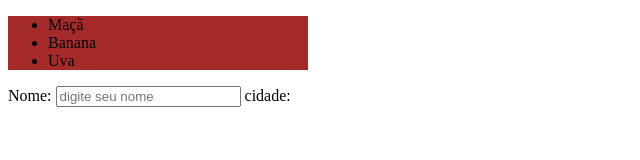
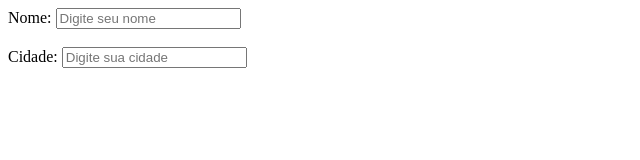
Before and after one commit to Meioruim/SENAI-NOTURNO, a plain HTML site: page index.html in a window 1280 px wide. Shown: the whole page, without its empty margins (0-640 px from the left). Drawn offline with Linux system fonts and the light colour scheme.

Commit message:
atualize

```diff
--- a/index.html
+++ b/index.html
@@ -12,20 +12,30 @@
         margin-inline-start: 0cap;
     }
     </style>
-<body>
-    <div>
-     <ul>
-        <li>Maçã</li>
-        <li>Banana</li>
-        <li>Uva</li>
-        </ul>
-</div>
-<form action="#" method="post"></form>
-<label for="nome">Nome: </label>
-<input type="text" text-align="left" id="nome" name="nome" placeholder="digite seu nome" </imput>
-<label for="cidade""Endereço">cidade:</label>
-<imput type= "text"
-<label
+<!DOCTYPE html>
+<html>
+  <body>
+    <form action="#" method="post">
+      <label for="nome">Nome:</label>
+      <input
+        type="text"
+        id="nome"
+        name="nome"
+        placeholder="Digite seu nome"
+        style="text-align:left;"
+      />
 
-</body>
+      <br><br>
+
+      <label for="cidade">Cidade:</label>
+      <input
+        type="text"
+        id="cidade"
+        name="cidade"
+        placeholder="Digite sua cidade"
+      />
+    </form>
+  </body>
 </html>
+
+</html>
```
